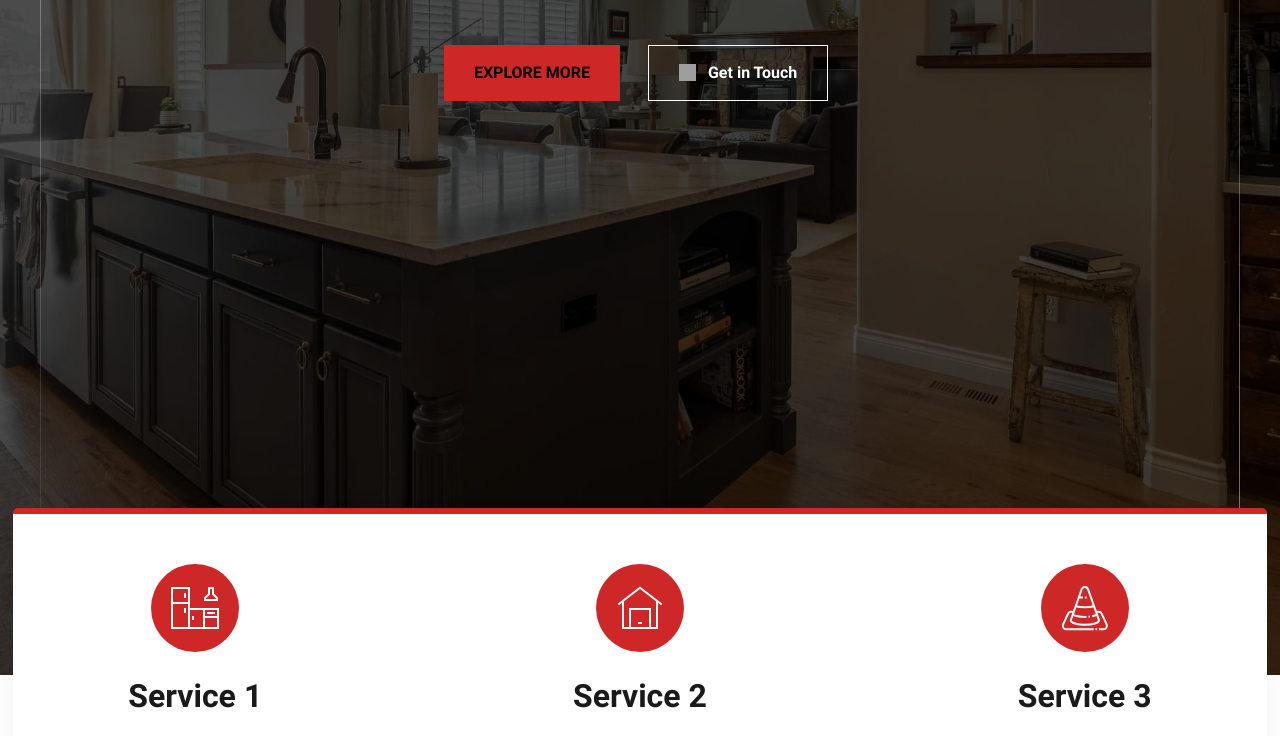
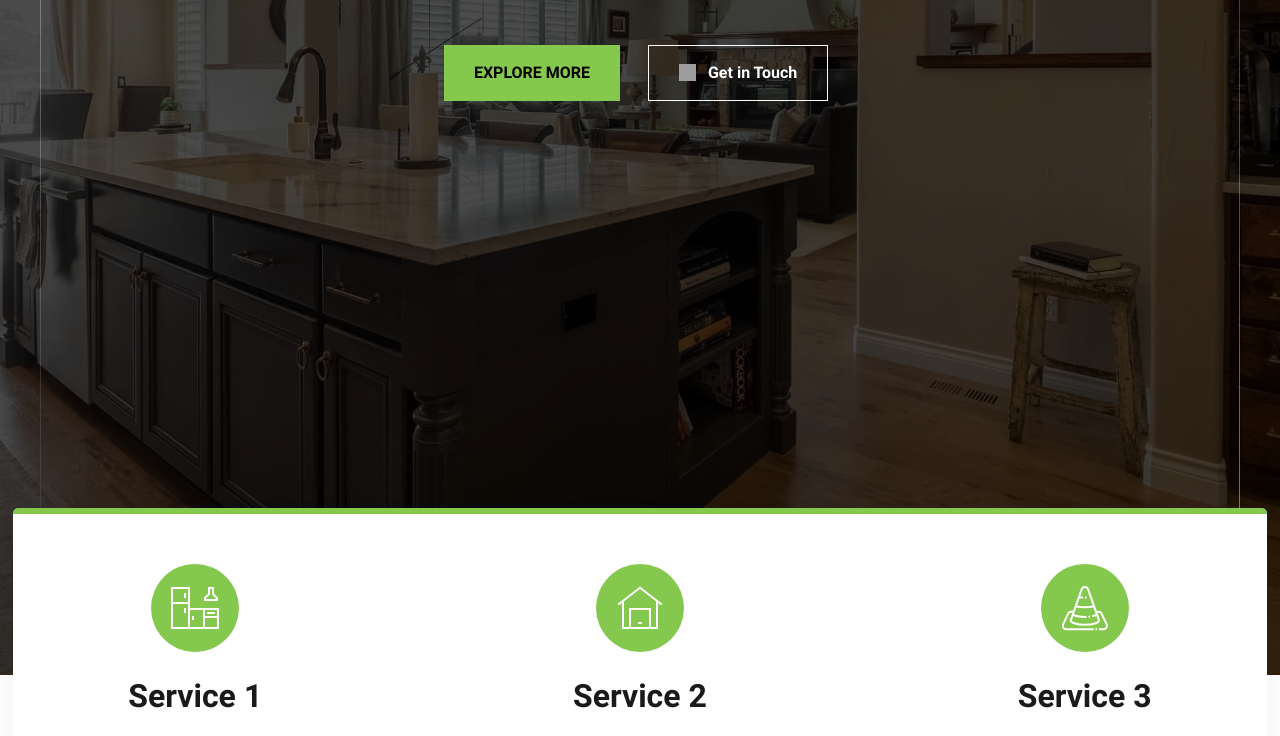
Before and after one commit to Wes-Ai/test-codestitch, an Eleventy site: page src/index.html in a window 1280 px wide. Shown: the part 500-1236 px from the top of the page. Built offline with nearby package versions, Linux system fonts and the light colour scheme; Eleventy itself is replaced by a stand-in of ours; files that its build step writes are made by us from their sources; grey boxes are pictures that could not be loaded.

Commit message:
Change site colors

```diff
--- a/src/assets/sass/root.scss
+++ b/src/assets/sass/root.scss
@@ -8,11 +8,11 @@
 @media only screen and (min-width: 0rem) {
     // Website colors
     :root {
-        --primary: #ce2727;
-        --primaryLight: #ce272788;
-        --secondary: #ffdcf6;
-        --secondaryLight: #ffdcf6af;
-        --headerColor: #1a1a1a;
+        --primary: #84c94e;
+        --primaryLight: #96db61;
+        --secondary: #9dc4e1;
+        --secondaryLight: #aacee9;
+        --headerColor: #716fd3;
         --bodyTextColor: #4e4b66;
         --bodyTextColorWhite: #fafbfc;
 
```
